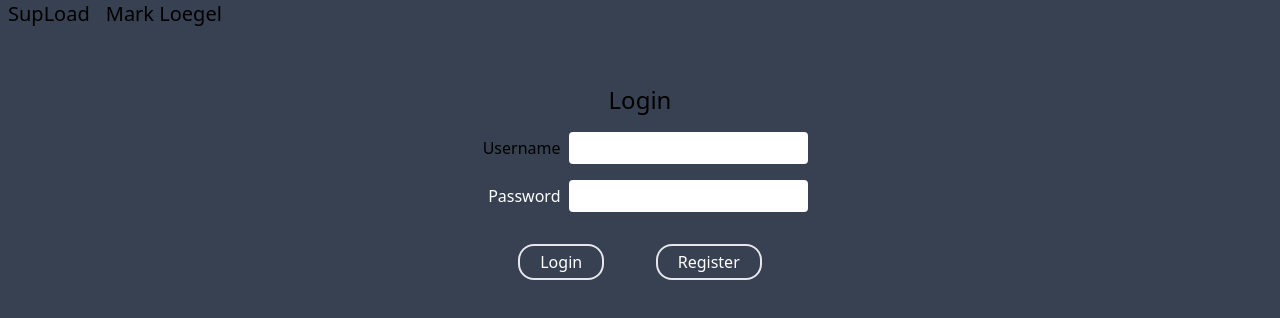
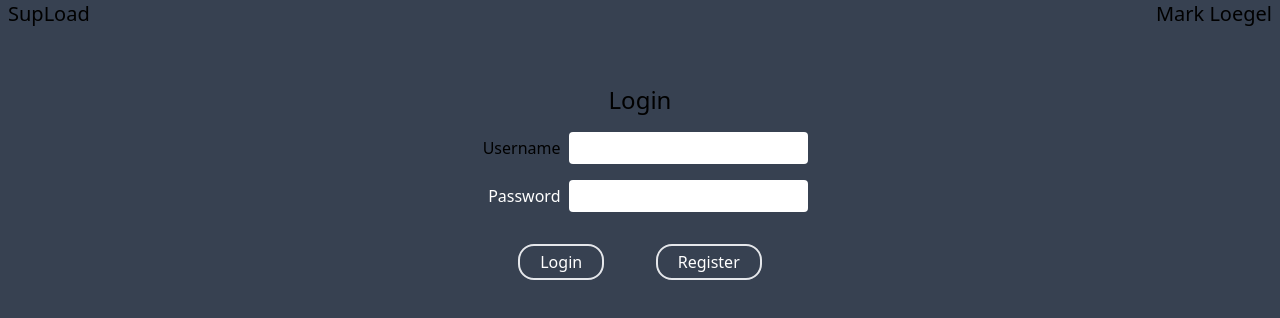
Before and after one commit to meloegel/SupLoad-FE, a React (Create React App) app: page / in a window 1280 px wide. Shown: the top 318 px of the page. Built offline with nearby package versions, Linux system fonts and the light colour scheme.

Commit message:
added missing header stlye

```diff
--- a/src/common/Header.tsx
+++ b/src/common/Header.tsx
@@ -1,6 +1,6 @@
 export default function Header():JSX.Element {
     return (
-        <div className="py=.5 flex">
+        <div className="py=.5 flex justify-between">
             <h3 className="text-left text-xl px-2 text-slate-200">SupLoad</h3>
             <h3 className="text-left text-xl px-2 text-slate-200">Mark Loegel</h3>
         </div>
```
